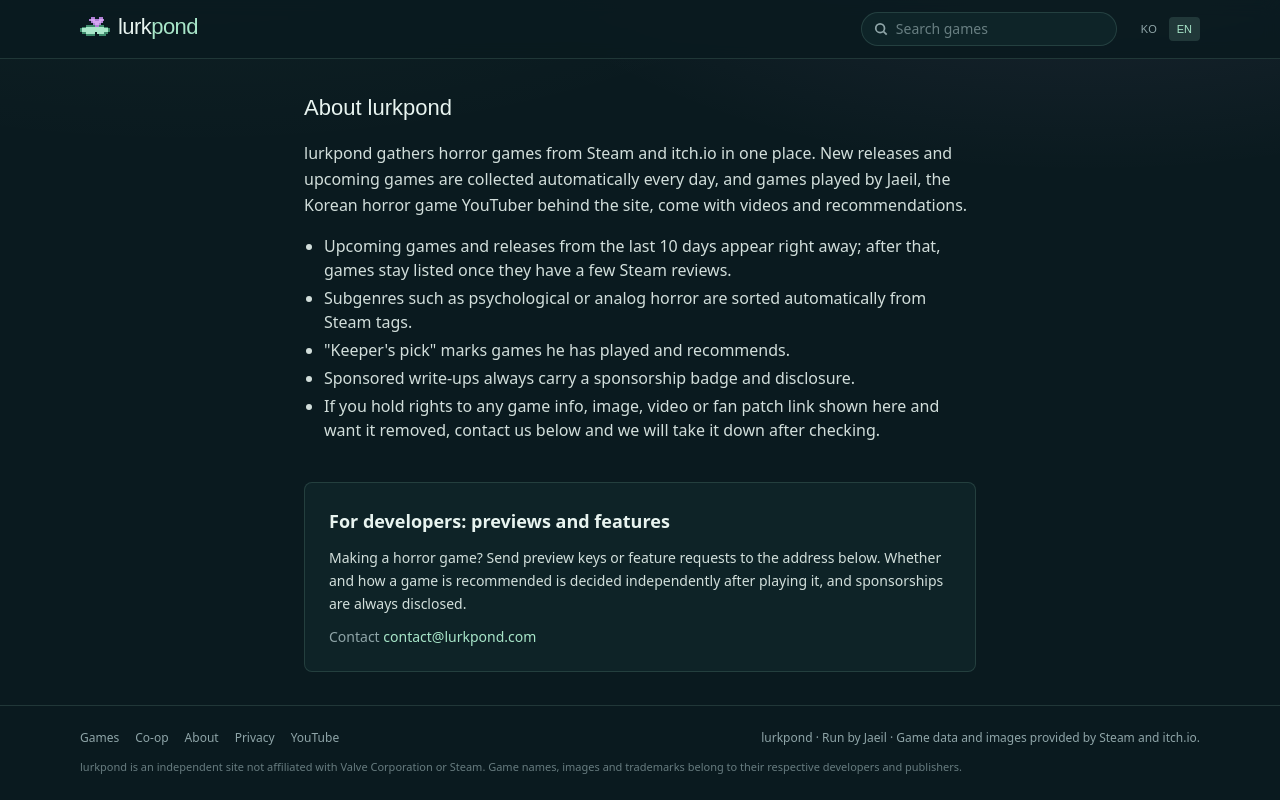
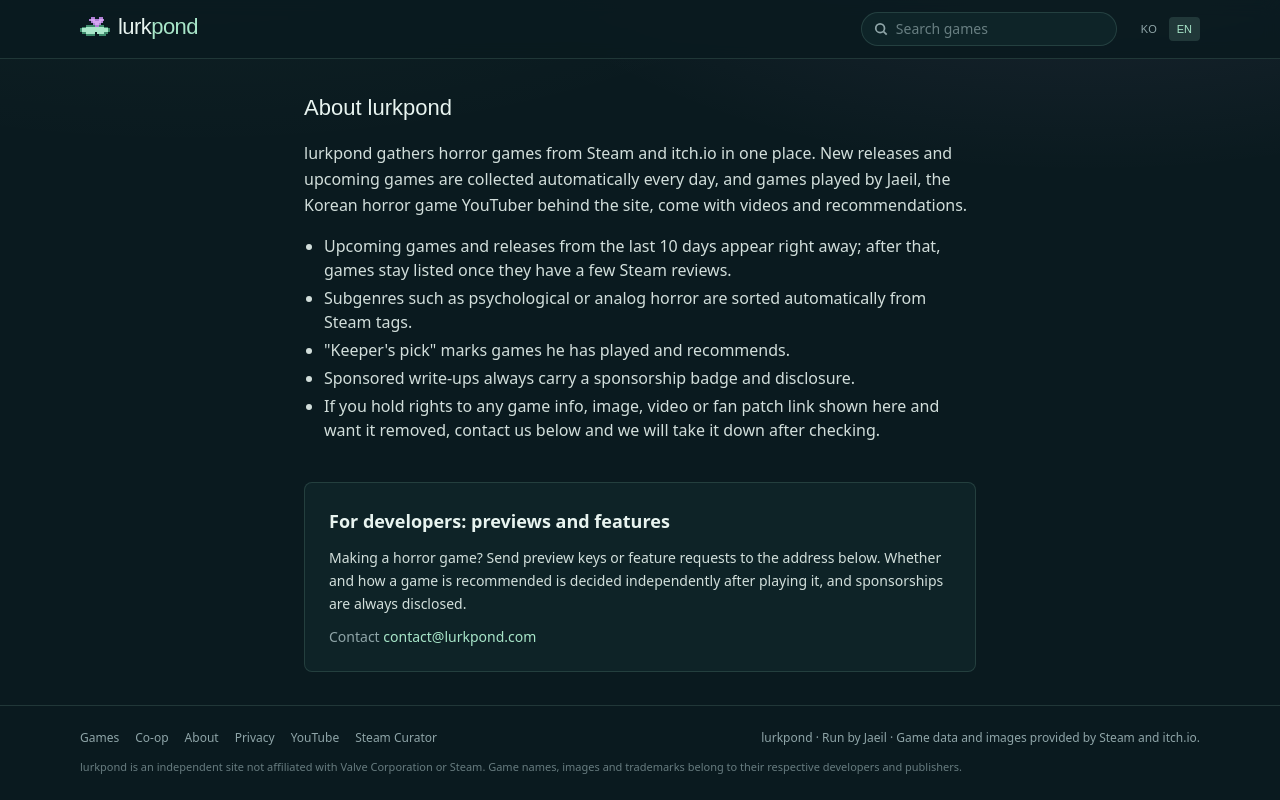
Before and after one commit to onethousand121/horrorpond, a Next.js app in the folder frontend/: page /en/about in a window 1280 px wide. Built offline with nearby package versions, Linux system fonts and the light colour scheme; no server answers; a web font is replaced by a local one.

Commit message:
Add Steam curator link to site footer
Co-Authored-By: Claude Opus 5.5 <noreply@anthropic.com>
Claude-Session: https://claude.ai/code/session_01PMuVwPCTszBPg1MBoUQ6J9

```diff
--- a/frontend/src/app/[lang]/layout.tsx
+++ b/frontend/src/app/[lang]/layout.tsx
@@ -91,6 +91,9 @@ export default async function LocaleLayout({ children, params }: LayoutProps<"/[
               <a href={CURATOR.youtubeUrl} target="_blank" rel="noopener noreferrer" className="hover:text-foreground">
                 {dict.nav.youtube}
               </a>
+              <a href={CURATOR.steamCuratorUrl} target="_blank" rel="noopener noreferrer" className="hover:text-foreground">
+                {dict.nav.steamCurator}
+              </a>
             </nav>
             <span>
               {SITE_NAME} · {dict.site.runBy} {dict.site.curatorName} · {dict.site.steamCredit}
--- a/frontend/src/lib/i18n.ts
+++ b/frontend/src/lib/i18n.ts
@@ -53,7 +53,7 @@ const ko = {
       "lurkpond는 Valve Corporation 및 Steam과 관련이 없는 개인 운영 사이트입니다. 게임 이름, 이미지, 상표의 권리는 각 개발사·배급사에 있습니다.",
     home: "홈",
   },
-  nav: { games: "게임", coop: "협동", about: "소개", youtube: "YouTube", privacy: "개인정보처리방침" },
+  nav: { games: "게임", coop: "협동", about: "소개", youtube: "YouTube", steamCurator: "Steam 큐레이터", privacy: "개인정보처리방침" },
   language: { label: "언어", ko: "한국어", en: "English" },
   search: {
     label: "게임 검색",
@@ -219,7 +219,7 @@ const en: Dictionary = {
       "lurkpond is an independent site not affiliated with Valve Corporation or Steam. Game names, images and trademarks belong to their respective developers and publishers.",
     home: "Home",
   },
-  nav: { games: "Games", coop: "Co-op", about: "About", youtube: "YouTube", privacy: "Privacy" },
+  nav: { games: "Games", coop: "Co-op", about: "About", youtube: "YouTube", steamCurator: "Steam Curator", privacy: "Privacy" },
   language: { label: "Language", ko: "한국어", en: "English" },
   search: {
     label: "Search games",
--- a/frontend/src/lib/site.ts
+++ b/frontend/src/lib/site.ts
@@ -20,4 +20,5 @@ export const CURATOR = {
   name: "류재일",
   youtubeUrl: "https://www.youtube.com/@ryujaeil",
   youtubeChannelId: "UCogL3pDWR26j0R3H0UH4sbg",
+  steamCuratorUrl: "https://store.steampowered.com/curator/46592504/",
 } as const;
```
